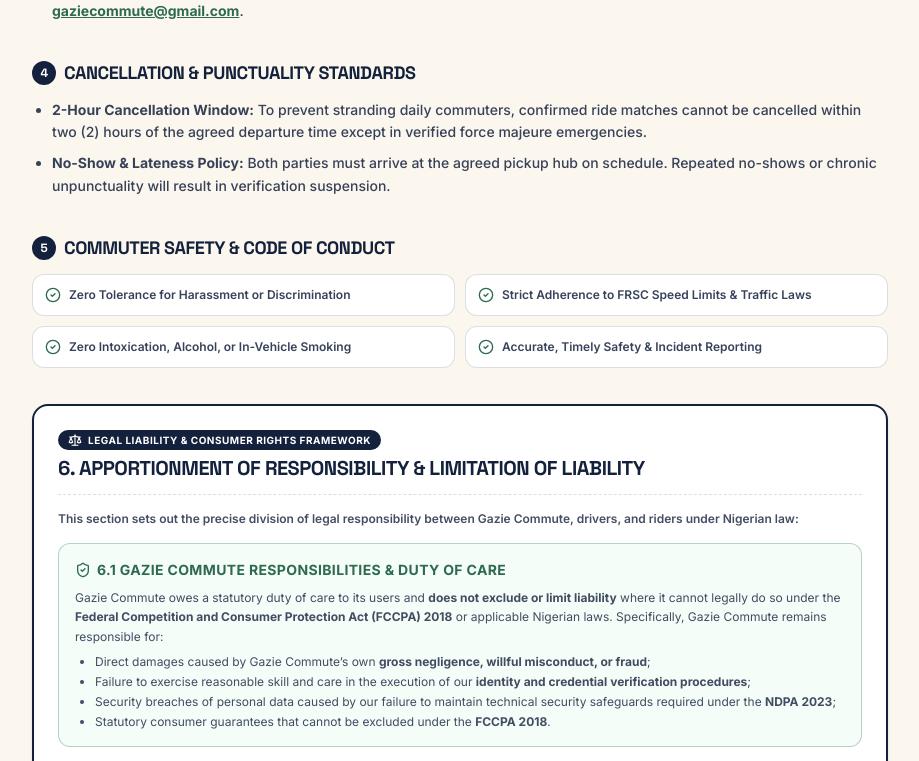
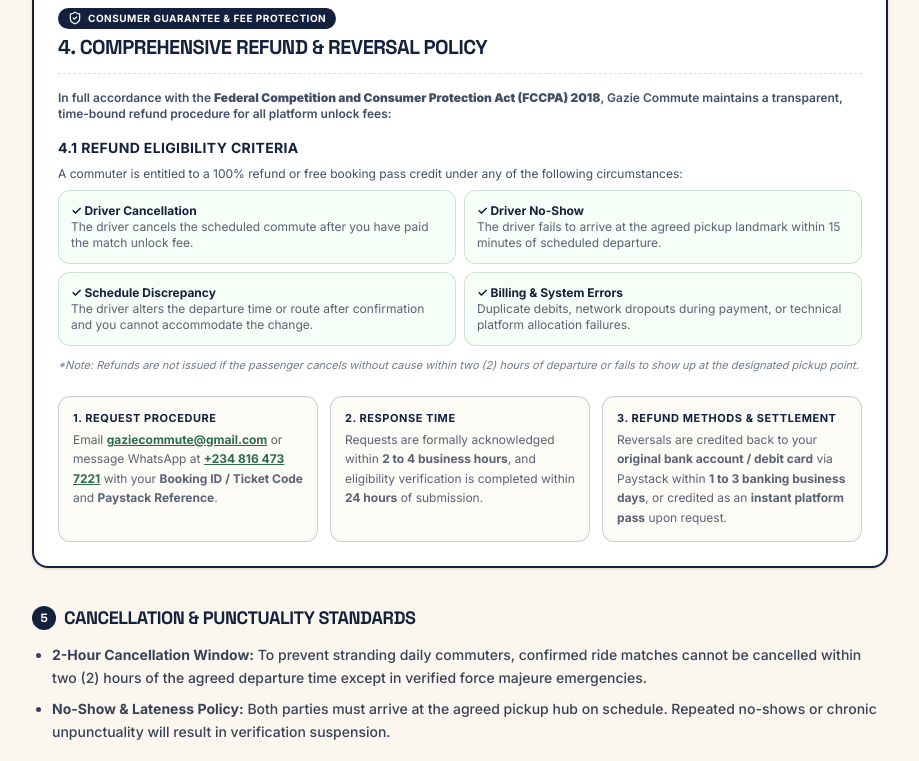
Before and after one commit to peculiardrive/GazieApp, a Next.js app: page /terms in a window 1280 px wide. Shown: the part 1121-1882 px from the top of the page, without its empty margins (180-1099 px from the left). Built offline with nearby package versions, Linux system fonts and the light colour scheme; no server answers.

Commit message:
docs(refunds): implement comprehensive 5-point refund policy covering eligibility, request procedure, response SLA, refund methods, and settlement timeline under FCCPA 2018

```diff
--- a/src/app/support/page.tsx
+++ b/src/app/support/page.tsx
@@ -22,8 +22,8 @@
       a: "To maintain platform security, verify KYC identities, and prevent ghost bookings, a nominal ₦50 unlock fee is processed via Paystack when confirming a match. This unlocks the driver's direct contact and vehicle registration details."
     },
     {
-      q: "What if my ride is cancelled or full after payment?",
-      a: "If a ride posting fills up or is cancelled by the driver after you unlock, our system automatically logs the incident. You can contact support on WhatsApp or email us at gaziecommute@gmail.com for an immediate platform fee refund or credit."
+      q: "What is the Refund Policy for platform unlock fees?",
+      a: "You are entitled to a 100% refund if a driver cancels, fails to show up within 15 minutes of departure, alters the schedule without your consent, or if a system/billing glitch occurs. To request a refund, message WhatsApp (+234 816 473 7221) or email gaziecommute@gmail.com with your Booking ID / Ticket Code and Paystack reference. Requests are acknowledged within 2–4 hours and reviewed within 24 hours. Approved refunds are reversed to your original bank account/card within 1–3 business days or credited instantly as a platform pass."
     },
     {
       q: "What is the cancellation policy?",
--- a/src/app/terms/page.tsx
+++ b/src/app/terms/page.tsx
@@ -88,18 +88,84 @@
                 <strong>Direct Fuel Cost Offset:</strong> Seat fares are established by drivers strictly as non-commercial contributions towards fuel and routine running costs. Fares are paid directly between passenger and car owner (via cash or instant transfer) at pickup or drop-off.
               </li>
               <li>
-                <strong>Platform Unlock Fee:</strong> Gazie Commute may charge a nominal match confirmation fee (e.g. ₦50) processed through our CBN-licensed payment partner, Paystack.
-              </li>
-              <li>
-                <strong>Refund Guarantee:</strong> In accordance with Nigerian consumer protection principles, if a paid match fails due to a driver cancellation or unresolvable scheduling discrepancy, the platform fee will be promptly refunded or credited upon request to <a href="mailto:gaziecommute@gmail.com" className="underline font-bold text-gazie-green">gaziecommute@gmail.com</a>.
+                <strong>Platform Unlock Fee:</strong> Gazie Commute may charge a nominal match confirmation fee (e.g. ₦50) processed securely through our CBN-licensed payment partner, Paystack.
               </li>
             </ul>
           </section>
 
-          {/* Section 4 */}
+          {/* Section 4: Comprehensive Refund Policy */}
+          <section className="space-y-4 bg-white border-2 border-gazie-navy rounded-2xl p-6 shadow-sm">
+            <div className="border-b border-dashed border-gazie-navy/15 pb-3">
+              <div className="inline-flex items-center gap-1.5 px-2.5 py-0.5 rounded-full bg-gazie-navy text-white text-[10px] font-bold uppercase tracking-wider mb-1">
+                <ShieldCheck className="w-3.5 h-3.5" /> Consumer Guarantee & Fee Protection
+              </div>
+              <h2 className="font-display font-black text-xl tracking-tight text-gazie-navy uppercase">
+                4. Comprehensive Refund & Reversal Policy
+              </h2>
+            </div>
+
+            <p className="text-xs font-semibold text-gazie-navy/80">
+              In full accordance with the <strong>Federal Competition and Consumer Protection Act (FCCPA) 2018</strong>, Gazie Commute maintains a transparent, time-bound refund procedure for all platform unlock fees:
+            </p>
+
+            {/* 4.1 Eligibility */}
+            <div className="space-y-2 text-xs">
+              <h3 className="font-bold text-gazie-navy text-sm uppercase tracking-wide">
+                4.1 Refund Eligibility Criteria
+              </h3>
+              <p className="text-gazie-navy/80">A commuter is entitled to a 100% refund or free booking pass credit under any of the following circumstances:</p>
+              <div className="grid grid-cols-1 sm:grid-cols-2 gap-2 text-xs">
+                <div className="p-3 bg-green-50/60 border border-gazie-green/20 rounded-xl">
+                  <span className="font-bold text-gazie-navy block">✓ Driver Cancellation</span>
+                  <p className="text-gazie-navy/70">The driver cancels the scheduled commute after you have paid the match unlock fee.</p>
+                </div>
+                <div className="p-3 bg-green-50/60 border border-gazie-green/20 rounded-xl">
+                  <span className="font-bold text-gazie-navy block">✓ Driver No-Show</span>
+                  <p className="text-gazie-navy/70">The driver fails to arrive at the agreed pickup landmark within 15 minutes of scheduled departure.</p>
+                </div>
+                <div className="p-3 bg-green-50/60 border border-gazie-green/20 rounded-xl">
+                  <span className="font-bold text-gazie-navy block">✓ Schedule Discrepancy</span>
+                  <p className="text-gazie-navy/70">The driver alters the departure time or route after confirmation and you cannot accommodate the change.</p>
+                </div>
+                <div className="p-3 bg-green-50/60 border border-gazie-green/20 rounded-xl">
+                  <span className="font-bold text-gazie-navy block">✓ Billing & System Errors</span>
+                  <p className="text-gazie-navy/70">Duplicate debits, network dropouts during payment, or technical platform allocation failures.</p>
+                </div>
+              </div>
+              <p className="text-[11px] text-gazie-navy/60 italic pt-1">
+                *Note: Refunds are not issued if the passenger cancels without cause within two (2) hours of departure or fails to show up at the designated pickup point.
+              </p>
+            </div>
+
+            {/* 4.2 Request Procedure & Response Time */}
+            <div className="grid grid-cols-1 md:grid-cols-3 gap-3 text-xs pt-2">
+              <div className="p-3.5 bg-gazie-paper/50 border border-gazie-navy/20 rounded-xl space-y-1">
+                <span className="font-bold text-gazie-navy block text-[11px] uppercase tracking-wider">1. Request Procedure</span>
+                <p className="text-gazie-navy/70 leading-relaxed">
+                  Email <a href="mailto:gaziecommute@gmail.com" className="underline font-bold text-gazie-green">gaziecommute@gmail.com</a> or message WhatsApp at <a href="https://wa.me/2348164737221" target="_blank" rel="noopener noreferrer" className="underline font-bold text-gazie-green">+234 816 473 7221</a> with your <strong>Booking ID / Ticket Code</strong> and <strong>Paystack Reference</strong>.
+                </p>
+              </div>
+
+              <div className="p-3.5 bg-gazie-paper/50 border border-gazie-navy/20 rounded-xl space-y-1">
+                <span className="font-bold text-gazie-navy block text-[11px] uppercase tracking-wider">2. Response Time</span>
+                <p className="text-gazie-navy/70 leading-relaxed">
+                  Requests are formally acknowledged within <strong>2 to 4 business hours</strong>, and eligibility verification is completed within <strong>24 hours</strong> of submission.
+                </p>
+              </div>
+
+              <div className="p-3.5 bg-gazie-paper/50 border border-gazie-navy/20 rounded-xl space-y-1">
+                <span className="font-bold text-gazie-navy block text-[11px] uppercase tracking-wider">3. Refund Methods & Settlement</span>
+                <p className="text-gazie-navy/70 leading-relaxed">
+                  Reversals are credited back to your <strong>original bank account / debit card</strong> via Paystack within <strong>1 to 3 banking business days</strong>, or credited as an <strong>instant platform pass</strong> upon request.
+                </p>
+              </div>
+            </div>
+          </section>
+
+          {/* Section 5 */}
           <section className="space-y-3">
             <h2 className="font-display font-extrabold text-lg uppercase tracking-tight text-gazie-navy flex items-center gap-2">
-              <span className="w-6 h-6 rounded-full bg-gazie-navy text-white inline-flex items-center justify-center text-xs">4</span>
+              <span className="w-6 h-6 rounded-full bg-gazie-navy text-white inline-flex items-center justify-center text-xs">5</span>
               Cancellation & Punctuality Standards
             </h2>
             <ul className="list-disc pl-5 space-y-2 font-medium">
@@ -112,10 +178,10 @@
             </ul>
           </section>
 
-          {/* Section 5 */}
+          {/* Section 6 */}
           <section className="space-y-3">
             <h2 className="font-display font-extrabold text-lg uppercase tracking-tight text-gazie-navy flex items-center gap-2">
-              <span className="w-6 h-6 rounded-full bg-gazie-navy text-white inline-flex items-center justify-center text-xs">5</span>
+              <span className="w-6 h-6 rounded-full bg-gazie-navy text-white inline-flex items-center justify-center text-xs">6</span>
               Commuter Safety & Code of Conduct
             </h2>
             <div className="grid grid-cols-1 sm:grid-cols-2 gap-2.5 text-xs font-semibold">
@@ -134,14 +200,14 @@
             </div>
           </section>
 
-          {/* Section 6: Legally Compliant Liability Framework */}
+          {/* Section 7: Legally Compliant Liability Framework */}
           <section className="space-y-4 bg-white border-2 border-gazie-navy rounded-2xl p-6 shadow-sm">
             <div className="border-b border-dashed border-gazie-navy/15 pb-3">
               <div className="inline-flex items-center gap-1.5 px-2.5 py-0.5 rounded-full bg-gazie-navy text-white text-[10px] font-bold uppercase tracking-wider mb-1">
                 <Scale className="w-3.5 h-3.5" /> Legal Liability & Consumer Rights Framework
               </div>
               <h2 className="font-display font-black text-xl tracking-tight text-gazie-navy uppercase">
-                6. Apportionment of Responsibility & Limitation of Liability
+                7. Apportionment of Responsibility & Limitation of Liability
               </h2>
             </div>
 
@@ -149,11 +215,11 @@
               This section sets out the precise division of legal responsibility between Gazie Commute, drivers, and riders under Nigerian law:
             </p>
 
-            {/* 6.1 What Gazie is Responsible For */}
+            {/* 7.1 What Gazie is Responsible For */}
             <div className="p-4 bg-green-50/70 border border-gazie-green/30 rounded-xl space-y-2 text-xs">
               <h3 className="font-bold text-gazie-green text-sm flex items-center gap-1.5 uppercase tracking-wide">
                 <ShieldCheck className="w-4 h-4 text-gazie-green" />
-                6.1 Gazie Commute Responsibilities & Duty of Care
+                7.1 Gazie Commute Responsibilities & Duty of Care
               </h3>
               <p className="text-gazie-navy/80 leading-relaxed">
                 Gazie Commute owes a statutory duty of care to its users and <strong>does not exclude or limit liability</strong> where it cannot legally do so under the <strong>Federal Competition and Consumer Protection Act (FCCPA) 2018</strong> or applicable Nigerian laws. Specifically, Gazie Commute remains responsible for:
@@ -166,11 +232,11 @@
               </ul>
             </div>
 
-            {/* 6.2 Driver & Vehicle Responsibilities */}
+            {/* 7.2 Driver & Vehicle Responsibilities */}
             <div className="p-4 bg-gazie-paper/60 border border-gazie-navy/20 rounded-xl space-y-2 text-xs">
               <h3 className="font-bold text-gazie-navy text-sm flex items-center gap-1.5 uppercase tracking-wide">
                 <HeartHandshake className="w-4 h-4 text-gazie-navy" />
-                6.2 Independent Driver & Car Owner Responsibilities
+                7.2 Independent Driver & Car Owner Responsibilities
               </h3>
               <p className="text-gazie-navy/80 leading-relaxed">
                 Because private drivers control their own personal vehicles and physical driving decisions, Drivers are solely responsible for:
@@ -182,26 +248,26 @@
               </ul>
             </div>
 
-            {/* 6.3 Third-Party & Road Risk Disclaimers */}
+            {/* 7.3 Third-Party & Road Risk Disclaimers */}
             <div className="space-y-2 text-xs text-gazie-navy/75 leading-relaxed">
               <h3 className="font-bold text-gazie-navy uppercase tracking-wider text-[11px]">
-                6.3 General Road Conditions & Third-Party Events
+                7.3 General Road Conditions & Third-Party Events
               </h3>
               <p>
                 To the extent permitted by law, Gazie Commute is not liable for damages or losses arising from unforeseeable external events outside our reasonable technological control, including unexpected mechanical vehicle failures of private car owners, unforeseen road accidents caused by third-party motorists, traffic gridlock delays, adverse weather conditions, or loss/theft of personal belongings left unattended in vehicles.
               </p>
             </div>
 
-            {/* 6.4 Statutory Consumer Protection Non-Exclusion */}
+            {/* 7.4 Statutory Consumer Protection Non-Exclusion */}
             <div className="p-3 bg-gazie-navy/5 border border-gazie-navy/15 rounded-xl text-[11px] font-semibold text-gazie-navy/80 leading-relaxed">
               <strong>Statutory Rights Protected:</strong> Nothing in these Terms of Service operates to exclude, restrict, or modify any statutory consumer right, warranty, or remedy conferred by the <em>Federal Competition and Consumer Protection Act (FCCPA) 2018</em> or the <em>Nigeria Data Protection Act (NDPA) 2023</em> that cannot be lawfully excluded by contract.
             </div>
           </section>
 
-          {/* Section 7 */}
+          {/* Section 8 */}
           <section className="space-y-3">
             <h2 className="font-display font-extrabold text-lg uppercase tracking-tight text-gazie-navy flex items-center gap-2">
-              <span className="w-6 h-6 rounded-full bg-gazie-navy text-white inline-flex items-center justify-center text-xs">7</span>
+              <span className="w-6 h-6 rounded-full bg-gazie-navy text-white inline-flex items-center justify-center text-xs">8</span>
               Dispute Resolution & Governing Law
             </h2>
             <p>
@@ -212,10 +278,10 @@
             </p>
           </section>
 
-          {/* Section 8 */}
+          {/* Section 9 */}
           <section className="space-y-3 border-t-2 border-dashed border-gazie-navy/15 pt-6">
             <h2 className="font-display font-extrabold text-sm uppercase tracking-tight text-gazie-navy">
-              8. Contact & Support
+              9. Corporate Identity, Contact & Support
             </h2>
             <p className="text-xs text-gazie-navy/70 leading-relaxed">
               If you have any questions regarding these Terms of Service, liability allocations, or consumer rights inquiries, please contact our Legal & Support Team:
```
